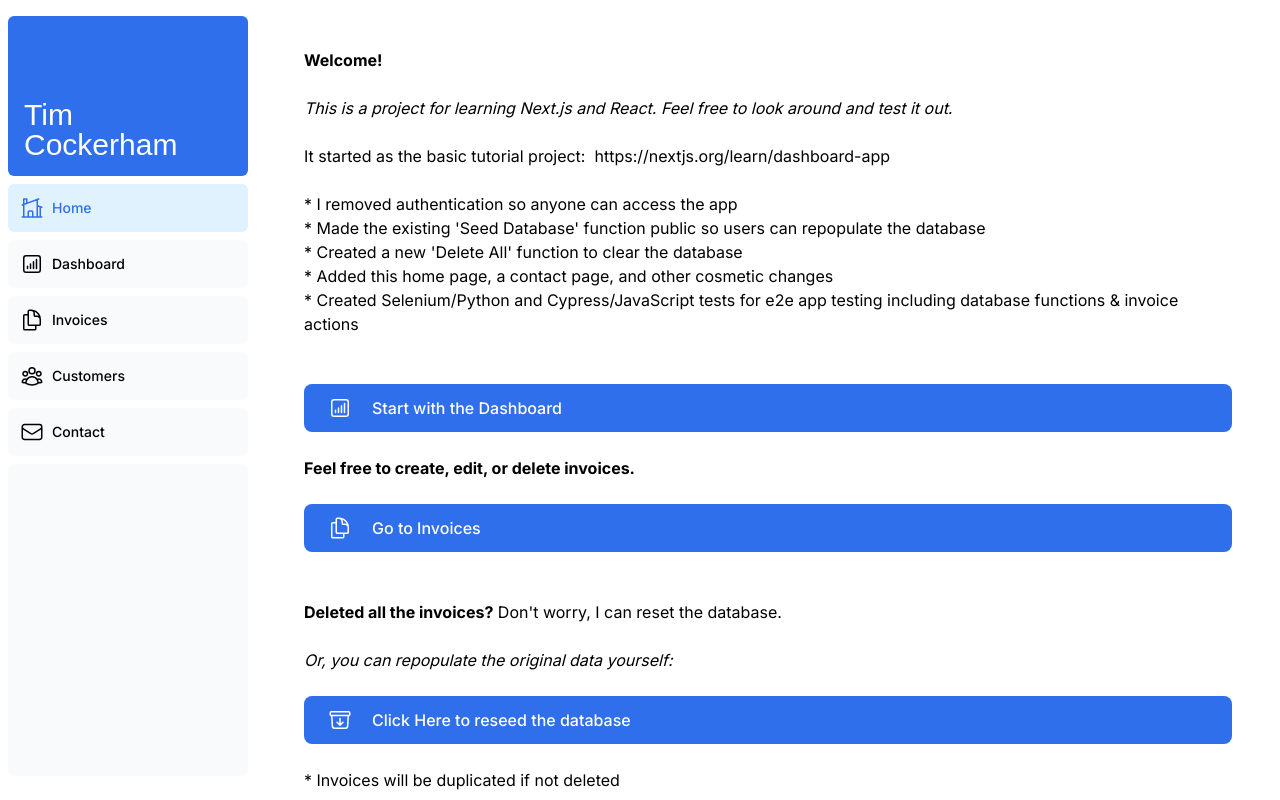
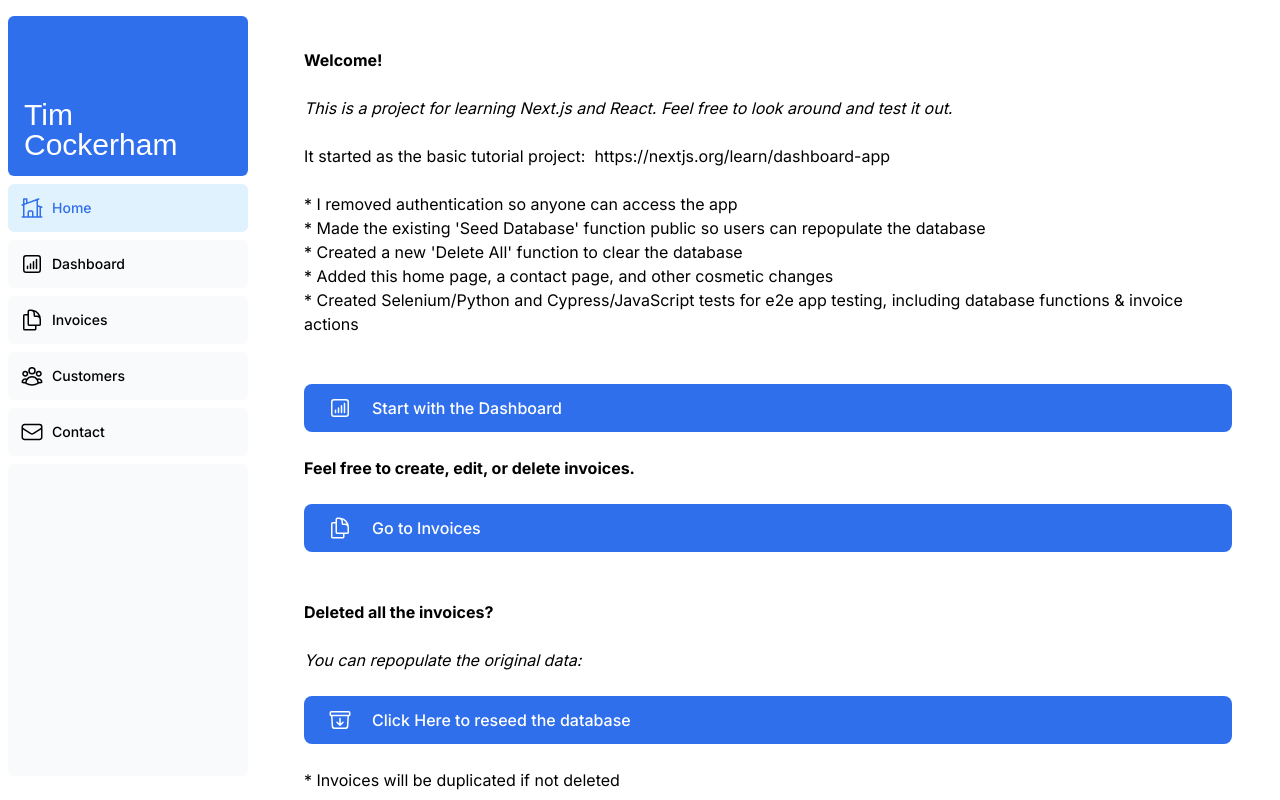
Before and after one commit to tjcocker/NextJS-App, a Next.js app: page /dashboard/home in a window 1280 px wide. Built offline with nearby package versions, Linux system fonts and the light colour scheme; a web font is replaced by a local one.

Commit message:
home page updates

```diff
--- a/app/dashboard/home/page.tsx
+++ b/app/dashboard/home/page.tsx
@@ -23,7 +23,7 @@ const Home: NextPage = () => {
                     * Made the existing &apos;Seed Database&apos; function public so users can repopulate the database<br></br>
                     * Created a new &apos;Delete All&apos; function to clear the database<br></br>
                     * Added this home page, a contact page, and other cosmetic changes<br></br>
-                    * Created Selenium/Python and Cypress/JavaScript tests for e2e app testing including database functions &amp; invoice actions</p><br></br><br></br>
+                    * Created Selenium/Python and Cypress/JavaScript tests for e2e app testing, including database functions &amp; invoice actions</p><br></br><br></br>
                 <Link
                     href="/dashboard"
                     className="flex items-center gap-5 self-start rounded-lg bg-blue-600 px-6 py-3 text-sm font-medium text-white transition-colors hover:bg-blue-400 md:text-base"
@@ -37,7 +37,7 @@ const Home: NextPage = () => {
                 > <DocumentDuplicateIcon className="w-5 md:w-6" />
                     <span>Go to Invoices</span>
                 </Link><br></br><br></br>
-                <p><b>Deleted all the invoices?</b> Don&apos;t worry, I can reset the database.</p><br></br> <p><i>Or, you can repopulate the original data yourself:</i></p>
+                <p><b>Deleted all the invoices?</b> </p><br></br> <p><i>You can repopulate the original data:</i></p>
                 <br></br>
                 <a
                     href="/seed"
```
